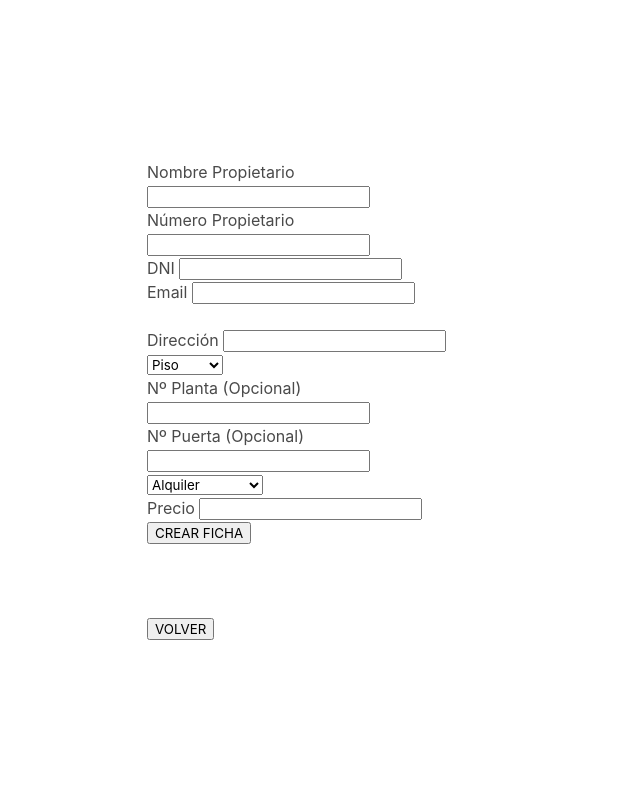
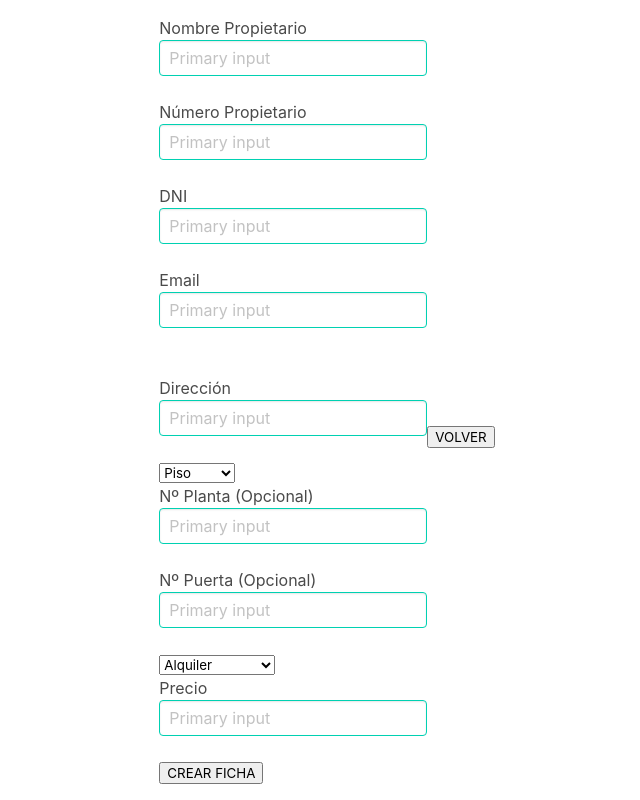
Before and after one commit to matiusgg/Examenes, a Flask app: page /crearFicha in a window 1280 px wide. Shown: the whole page, without its empty margins (313-953 px from the left). Run offline with Flask 2, Linux system fonts and the light colour scheme.

Commit message:
se agrego css, dentro de lo que se pudo, y se mejoro como se ve los resultados de verFicha.html

```diff
--- a/inmobiliaria/Inmobiliaria.py
+++ b/inmobiliaria/Inmobiliaria.py
@@ -2,14 +2,18 @@
 import random
 import os
 
+#* Clase InmobiliariaCalc
+
 class InmobiliariaCalc():
 
+    #* Constructor
     def __init__(self, valor1, operador, valor2):
 
         self.valor1 = valor1
         self.operador = operador
         self.valor2 = valor2
 
+    #* Metodo con el resultado
     def resultado(self):
 
         if self.operador == '+':
--- a/templates/crearFicha.html
+++ b/templates/crearFicha.html
@@ -22,7 +22,13 @@
 
         <label for="propietario">
             Nombre Propietario
-        <input type="text" name="nombrePropietario" required>
+
+
+        <div class="field">
+                <div class="control">
+                  <input class="input is-primary" type="text" placeholder="Primary input" required name="nombrePropietario">
+                </div>
+              </div>
         </label>
 
         <br>
@@ -31,7 +37,13 @@
 
         <label for="numeroPropietario">
             Número Propietario
-        <input type="number" name="numeroPropietario" required>
+
+
+        <div class="field">
+                <div class="control">
+                  <input class="input is-primary" type="number" placeholder="Primary input" required name="numeroPropietario">
+                </div>
+              </div>
         </label>
 
         <br>
@@ -40,7 +52,13 @@
 
         <label for="dni">
             DNI
-        <input type="number" name="dni" required>
+
+
+        <div class="field">
+                <div class="control">
+                  <input class="input is-primary" type="number" placeholder="Primary input" required name="dni">
+                </div>
+              </div>
         </label>
 
         <br>
@@ -49,7 +67,13 @@
 
         <label for="email">
             Email
-        <input type="email" name="email" required>
+
+
+        <div class="field">
+                <div class="control">
+                  <input class="input is-primary" type="email" placeholder="Primary input" required name="email">
+                </div>
+              </div>
         </label>
 
         <br>
@@ -62,7 +86,13 @@
 
         <label for="direccion">
             Dirección
-        <input type="text" name="direccion" required>
+
+
+        <div class="field">
+                <div class="control">
+                  <input class="input is-primary" type="text" placeholder="Primary input" required name="direccion">
+                </div>
+              </div>
         </label>
 
         <br>
@@ -92,7 +122,13 @@
 
         <label for="planta">
             Nº Planta (Opcional)
-            <input type="number" name="planta" value="">
+
+
+            <div class="field">
+                    <div class="control">
+                      <input class="input is-primary" type="number" placeholder="Primary input" name="planta">
+                    </div>
+                  </div>
         </label>
 
         <br>
@@ -101,7 +137,13 @@
 
         <label for="puerta">
                 Nº Puerta (Opcional)
-                <input type="number" name="puerta" value="">
+
+
+                <div class="field">
+                        <div class="control">
+                          <input class="input is-primary" type="number" placeholder="Primary input" name="puerta">
+                        </div>
+                      </div>
             </label>
 
         <br>
@@ -127,7 +169,13 @@
 
         <label for="precio">
             Precio
-            <input type="number" name="precio" required>
+
+
+            <div class="field">
+                    <div class="control">
+                      <input class="input is-primary" type="number" placeholder="Primary input" required name="precio">
+                    </div>
+                  </div>
         </label>
 
         <br>
```
Also changed, not shown: templates/medidas.html (+40 -4 lines), templates/verFicha.html (+20 -3 lines).
